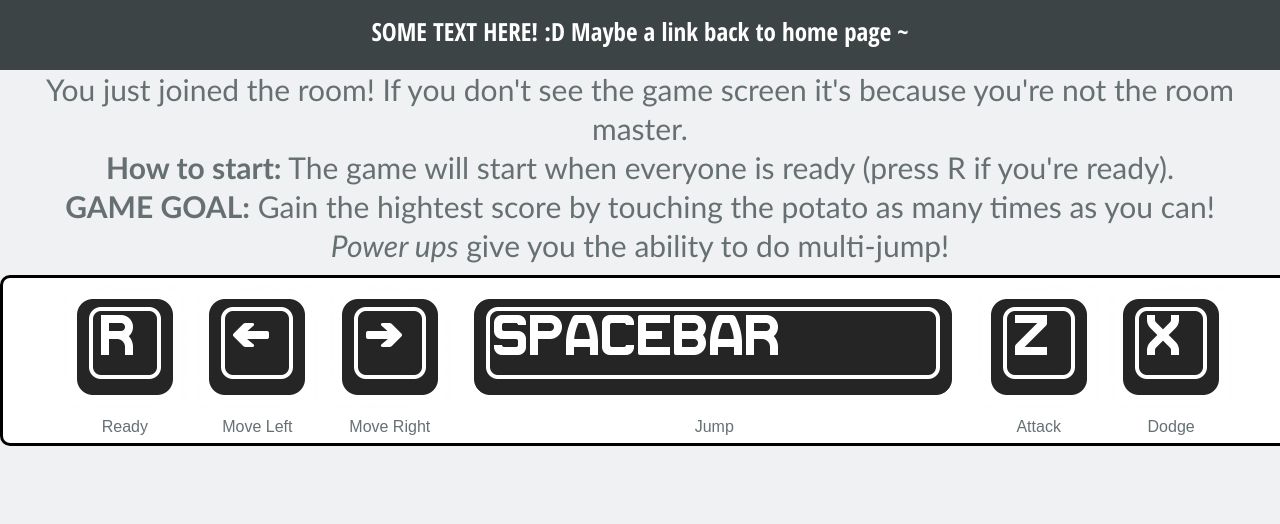
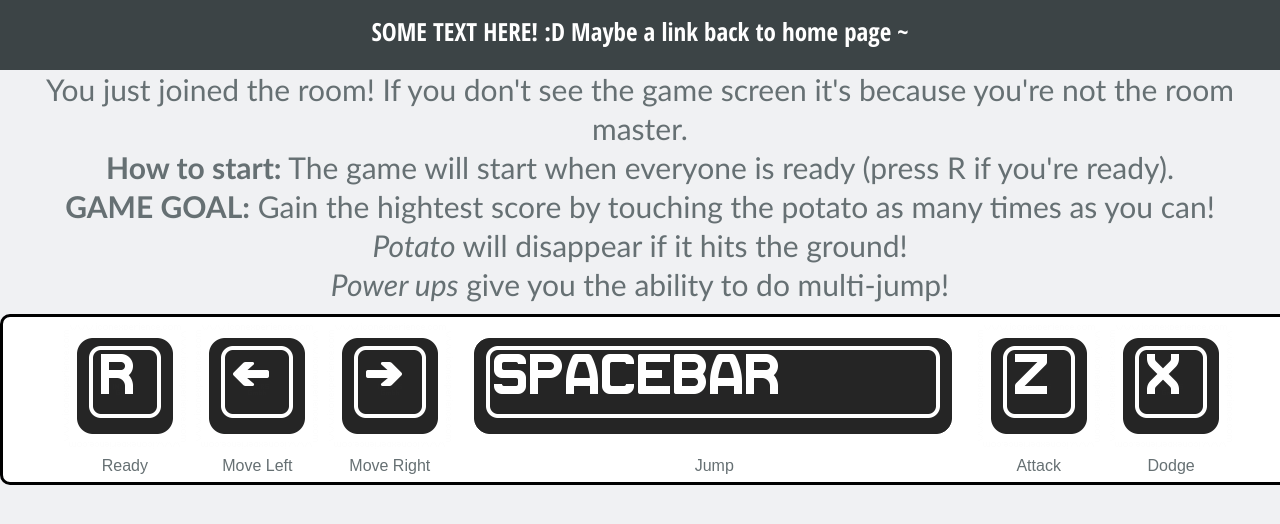
Before and after one commit to GoldOne-HawtPotater/HawtPotater, a website: page views/game.html in a window 1280 px wide. Drawn offline with nearby package versions, Linux system fonts and the light colour scheme; no server answers.

Commit message:
modified the instruction

```diff
--- a/views/game.html
+++ b/views/game.html
@@ -26,6 +26,7 @@
         <p>You just joined the room! If you don't see the game screen it's because you're not the room master.</p>
         <p><strong>How to start:</strong> The game will start when everyone is ready (press R if you're ready).</p>
         <p><strong>GAME GOAL:</strong> Gain the hightest score by touching the potato as many times as you can!</p>
+        <p><em>Potato</em> will disappear if it hits the ground!</p>
         <p><em>Power ups</em> give you the ability to do multi-jump!</p>
     </header>
 
```
